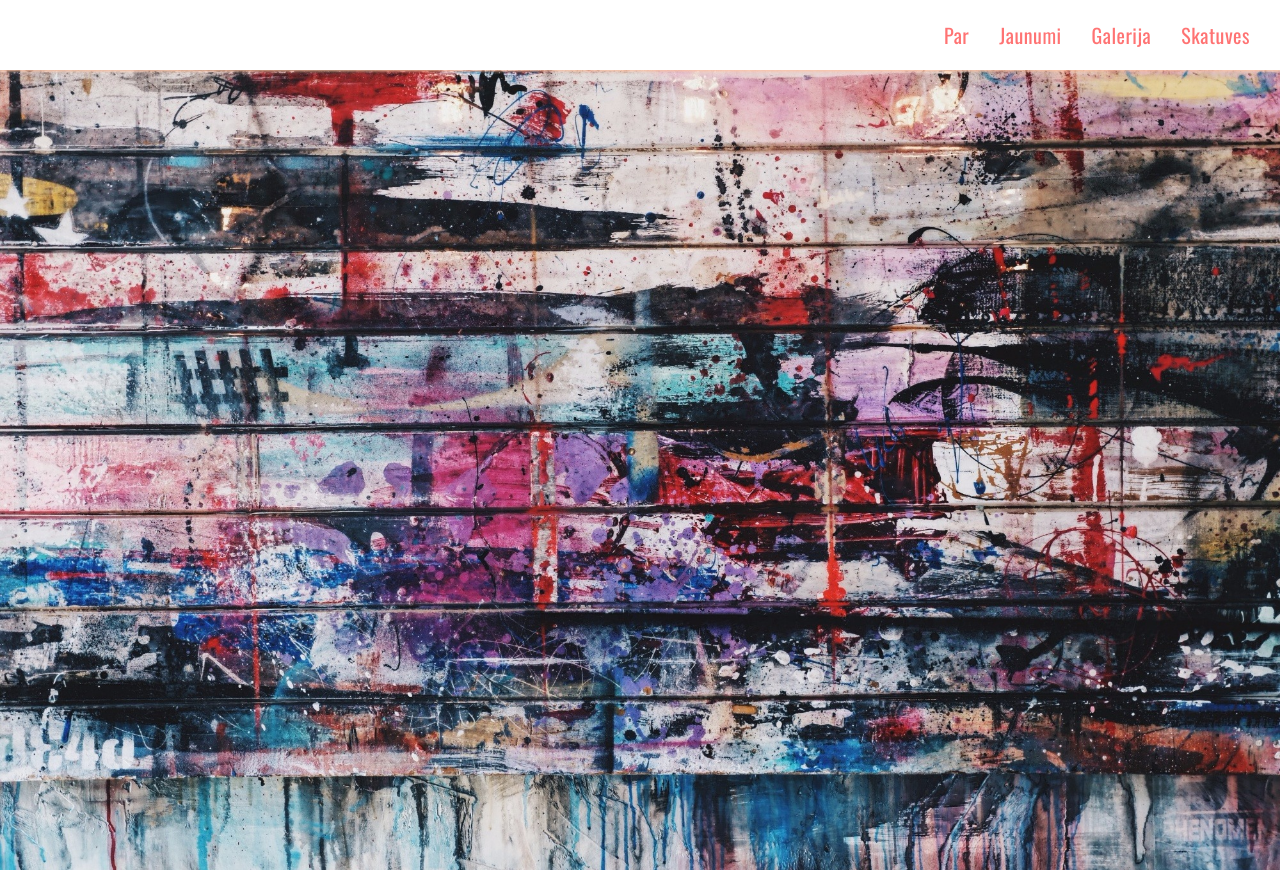
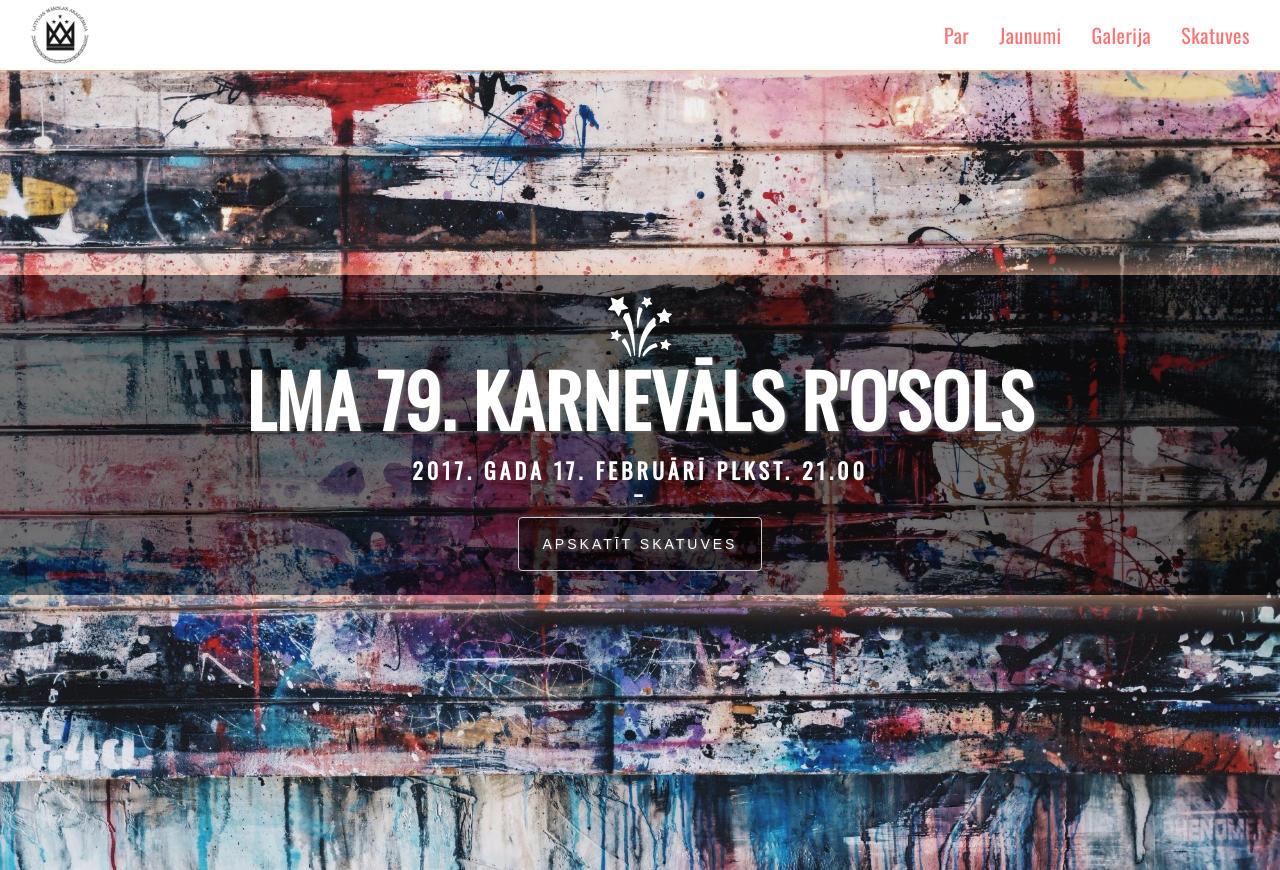
Before and after one commit to Ingaaa/Ingaaa.github.io, a website: page MD/index.html at #/sakums in a window 1280 px wide. Drawn offline with nearby package versions, Linux system fonts and the light colour scheme.

Commit message:
Changed home view

```diff
--- a/MD/index.html
+++ b/MD/index.html
@@ -48,7 +48,7 @@
         }*/
 
         body {
-            background-color: rgb(238, 238, 238);
+            background-color: rgb(14,47,68);
             line-height: 2;
             letter-spacing: 0.5px
         }
@@ -107,6 +107,99 @@
             /*margin: 20px;*/
             /* border: 1px solid rgb(238, 238, 238);*/
         }
+
+        .centered-content {
+            /*width: 600px;*/
+            height: 320px;
+            background-color: rgba(0, 0, 0, 0.5);
+            position: absolute;
+            /*it can be fixed too*/
+            left: 0;
+            right: 0;
+            top: 70px;
+            bottom: 0;
+            margin: auto;
+            /*this to solve "the content will not be cut when the window is smaller than the content": */
+            max-width: 100%;
+            max-height: 100%;
+            overflow: auto;
+            box-shadow: 0px 0px 30px #ffc3a0;
+            text-align: center;
+        }
+
+        .main-title {
+            color: white;
+            font-size: 72px;
+            line-height: 1.1;
+            font-weight: 800;
+            text-transform: uppercase;
+            text-shadow: 2px 2px 3px #666;
+            margin-top: 0px;
+        }
+
+        .subtitle {
+            font-size: 22px;
+            font-weight: 600;
+            line-height: 1.1;
+            color: #fff;
+            text-transform: uppercase;
+            letter-spacing: 4px;
+            display: block;
+        }
+
+        h2.subtitle:after {
+            content: "_";
+            display: block;
+            width: 50px;
+            margin: -10px auto 20px;
+            color: #fff;
+        }
+
+        .navbar-brand img {
+            height: 60px;
+            padding-left: 15px;
+        }
+
+        .navbar-brand {
+            padding-bottom: 5px;
+            padding-top: 5px;
+        }
+
+        .centered-content img {
+            margin-top: 20px;
+        }
+
+        .button {
+            color: #fff;
+            background-color: rgba(0, 0, 0, 0.5);
+            font-weight: 400;
+            text-shadow: 2px 2px 3px grey;
+            display: inline-block;
+            padding: 12px 24px;
+            margin-top: 0;
+            margin-bottom: 20px;
+            font-size: 14px;
+            line-height: 28px;
+            text-align: center;
+            text-transform: uppercase;
+            letter-spacing: 3px;
+            border: 1px solid #ccc;
+            vertical-align: middle;
+            cursor: pointer;
+            border-radius: 4px;
+            -webkit-transition: background-color 0.2s linear, border-color 0.2s linear;
+            transition: background-color 0.2s linear, border-color 0.2s linear;
+        }
+
+        .button:hover,
+        .button:focus,
+        .button:active {
+            color: #000;
+            background-color: rgba(255, 255, 255, 0.7);
+            border-color: rgba(255, 255, 255, 0.7);
+            text-decoration: none;
+        }
+
     </style>
 
     <title>Daisy</title>
--- a/MD/pages/home.html
+++ b/MD/pages/home.html
@@ -1,2 +1,8 @@
 <section class="home view">
+    <div class="centered-content col-md-12 col-sm-12 col-xs-12">
+        <img src="pictures/fireworks.png">
+        <h1 class="main-title">LMA 79. karnevāls R'O'SOLS</h1>
+        <h2 class="subtitle">2017. gada 17. februārī plkst. 21.00</h2>
+        <a class="button" href="#">Apskatīt skatuves</a>
+    </div>
 </section>
--- a/MD/templates/Menu.html
+++ b/MD/templates/Menu.html
@@ -8,7 +8,7 @@
                 <span class="icon-bar"></span>
                 <span class="icon-bar"></span>
             </button>
-            <a class="navbar-brand" href="#sakums"><img src=""></a>
+            <a class="navbar-brand" href="#sakums"><img src="pictures/LMA-logo.jpg"></a>
         </div>
 
         <!-- Collect the nav links, forms, and other content for toggling -->
--- a/bs-config.js
+++ b/bs-config.js
@@ -1,3 +1,3 @@
-/*module.exports = {
-  "server": { "baseDir": "./MD2" }
-};*/
+module.exports = {
+  "server": { "baseDir": "./MD" }
+};
--- a/package.json
+++ b/package.json
@@ -2,7 +2,7 @@
     "name": "app",
     "version": "1.0.0",
     "description": "App for internet search technologies",
-    "main": "./MD1/index.html",
+    "main": "./MD/index.html",
     "scripts": {
         "test": "sdfsdf",
         "dev": "lite-server"
@@ -13,6 +13,6 @@
         "lite-server": "^2.2.2"
     },
     "server": {
-        "baseDir": "/MD1"
+        "baseDir": "/MD"
     }
 }
```
Also changed, not shown: MD/scripts/app.js (+4 -4 lines), MD2/index.html (deleted, +0 -38 lines), MD/pictures/LMA-logo.jpg (added), MD/pictures/fireworks.png (added).
